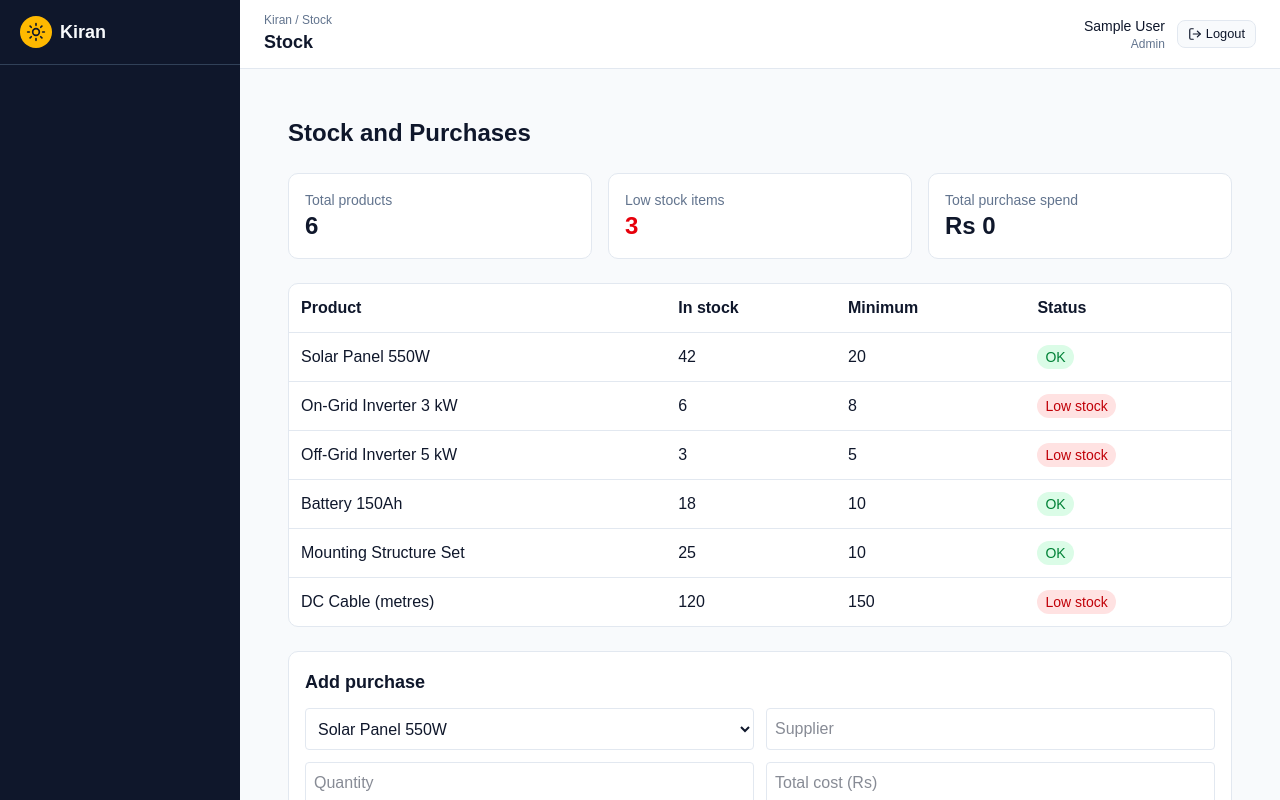
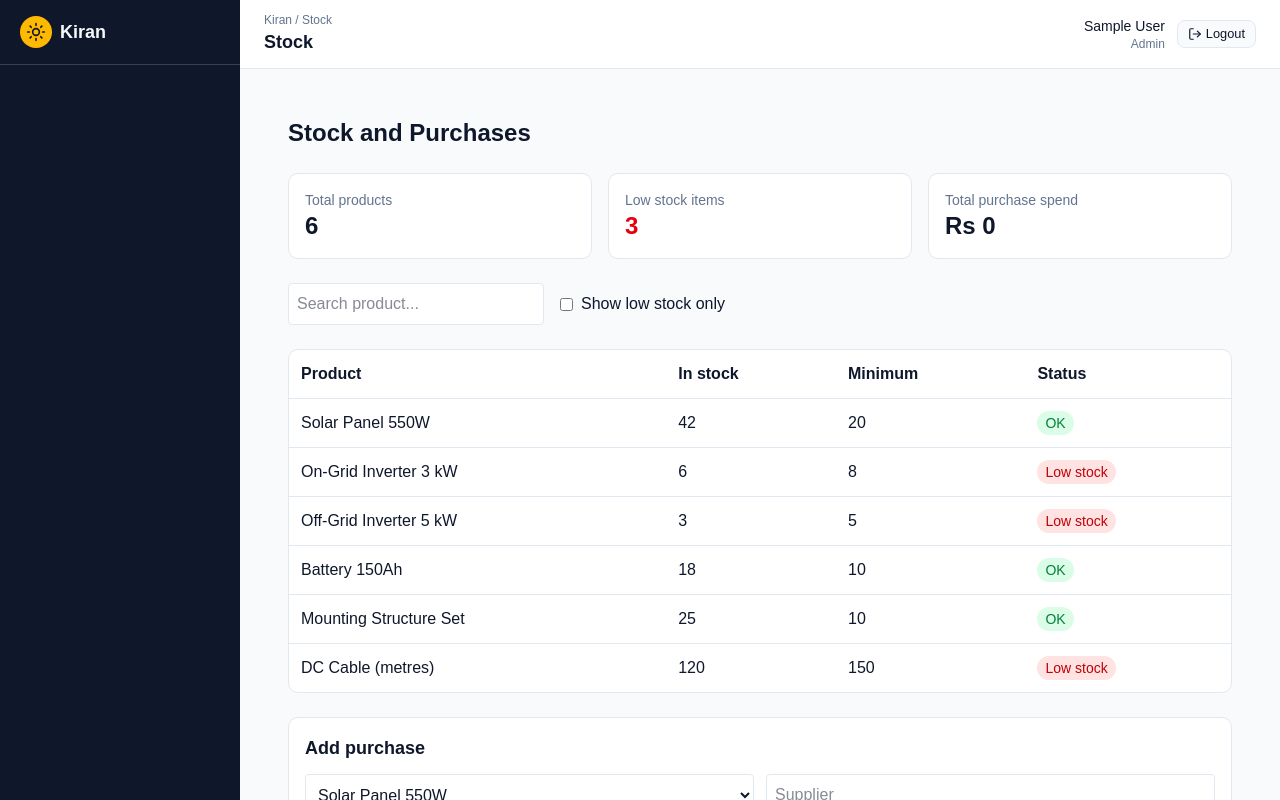
Before and after one commit to aditi00223/kiran-solar, a React (Vite) app in the folder client/: page /stock in a window 1280 px wide. Shown: the top 800 px of the page. Built offline with nearby package versions, Linux system fonts and the light colour scheme; sample sign-in values are in the browser's storage.

Commit message:
feat(F18): add stock search and low-stock filter

```diff
--- a/client/src/pages/Stock.jsx
+++ b/client/src/pages/Stock.jsx
@@ -14,9 +14,16 @@ export default function Stock() {
   const [history, setHistory] = useState([])
   const [form, setForm] = useState({ productId: '1', supplier: '', quantity: '', cost: '' })
   const [error, setError] = useState('')
+  const [search, setSearch] = useState('')
+  const [onlyLow, setOnlyLow] = useState(false)
 
   const lowCount = products.filter((p) => p.quantity < p.minimum).length
   const totalSpend = history.reduce((sum, h) => sum + h.cost, 0)
+  const visibleProducts = products.filter(
+    (p) =>
+      p.name.toLowerCase().includes(search.toLowerCase()) &&
+      (!onlyLow || p.quantity < p.minimum)
+  )
 
   function handleChange(e) {
     setForm({ ...form, [e.target.name]: e.target.value })
@@ -67,6 +74,19 @@ export default function Stock() {
         </div>
       </div>
 
+      <div className="flex flex-wrap items-center gap-4">
+        <input
+          value={search}
+          onChange={(e) => setSearch(e.target.value)}
+          placeholder="Search product..."
+          className="rounded border bg-white p-2 w-64"
+        />
+        <label className="flex items-center gap-2">
+          <input type="checkbox" checked={onlyLow} onChange={(e) => setOnlyLow(e.target.checked)} />
+          Show low stock only
+        </label>
+      </div>
+
       <div className="rounded-lg border bg-white overflow-x-auto">
         <table className="w-full text-left">
           <thead>
@@ -78,7 +98,10 @@ export default function Stock() {
             </tr>
           </thead>
           <tbody>
-            {products.map((p) => {
+            {visibleProducts.length === 0 && (
+              <tr><td className="p-3 text-muted-foreground" colSpan={4}>No products match.</td></tr>
+            )}
+            {visibleProducts.map((p) => {
               const low = p.quantity < p.minimum
               return (
                 <tr key={p.id} className="border-b last:border-0">
```
